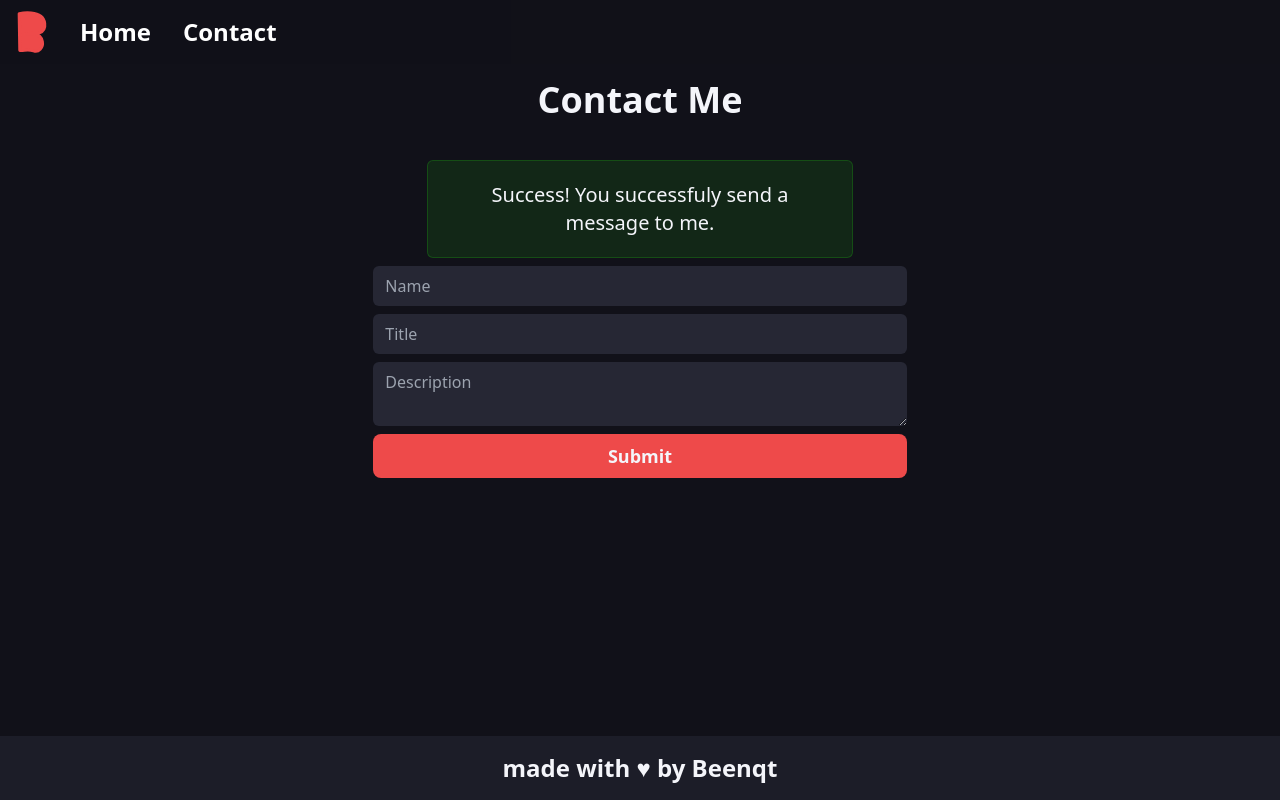
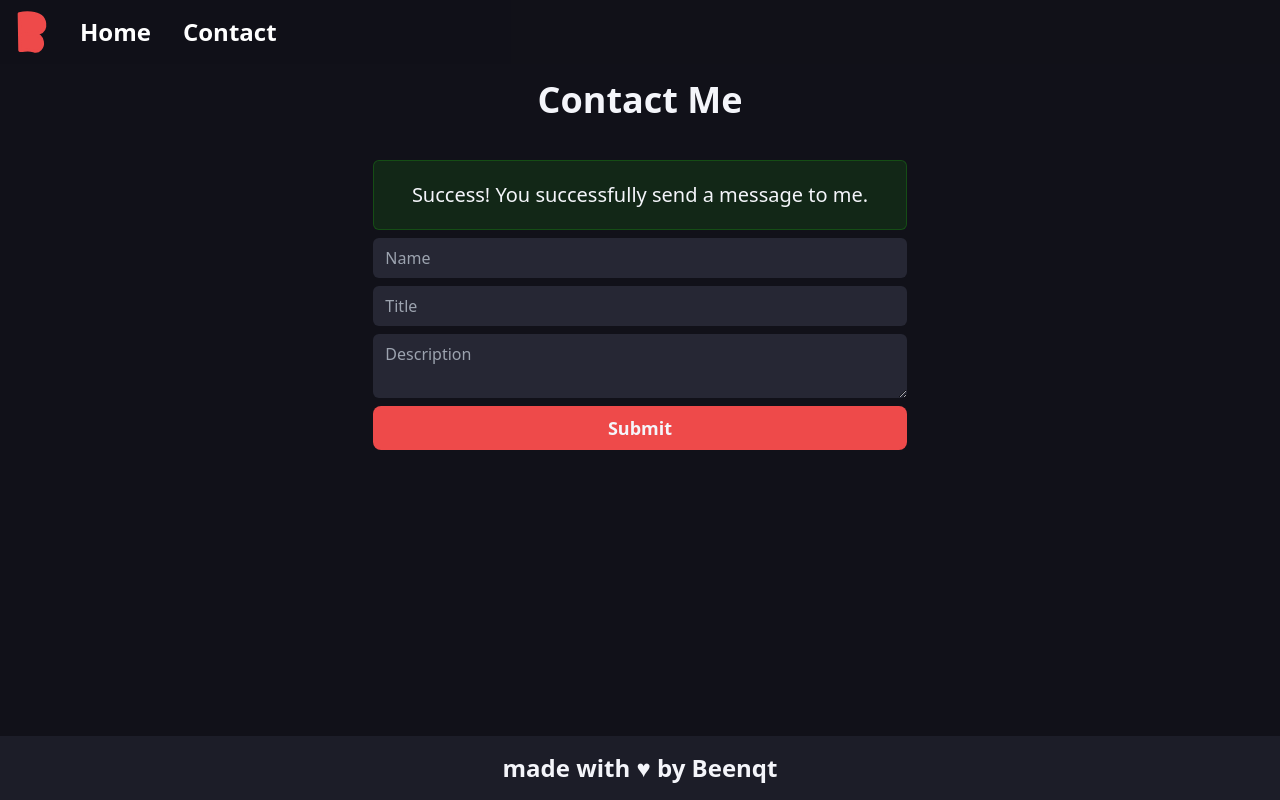
Before and after one commit to Bxnq/nuxt-portfolio, a Nuxt app: page /contact in a window 1280 px wide. Both pictures are taken after typing "Sample", "Sample", "Sample" into the empty fields and a click on the button "Submit". Built offline with nearby package versions, Linux system fonts and the light colour scheme; no server answers.

Commit message:
Fixed spelling mistake and changed width

```diff
--- a/pages/contact.vue
+++ b/pages/contact.vue
@@ -4,13 +4,13 @@
 
     <div class="flex flex-col mt-5 mx-auto gap-2 w-4/5 sm:w-4/6 md:3/6 xl:w-5/12 text-light-100">
       <div
-        class="bg-error rounded-md border border-error border-opacity-20 bg-opacity-10 mt-5 text-xl text-center w-4/5 m-auto text-light-100 p-5"
+        class="bg-error rounded-md border border-error border-opacity-20 bg-opacity-10 mt-5 text-xl text-center w-full m-auto text-light-100 p-5"
         v-if="error">
         {{ error }}
       </div>
 
       <div
-        class="bg-success rounded-md border border-success border-opacity-20 bg-opacity-10 mt-5 text-xl text-center w-4/5 m-auto text-light-100 p-5"
+        class="bg-success rounded-md border border-success border-opacity-20 bg-opacity-10 mt-5 text-xl text-center w-full m-auto text-light-100 p-5"
         v-if="success">
         {{ success }}
       </div>
@@ -69,7 +69,7 @@ async function send() {
   }
 
   error = "";
-  success = "Success! You successfuly send a message to me.";
+  success = "Success! You successfully send a message to me.";
 
   const response = await useLazyFetch('/api/contact', {
     method: 'POST',
```
